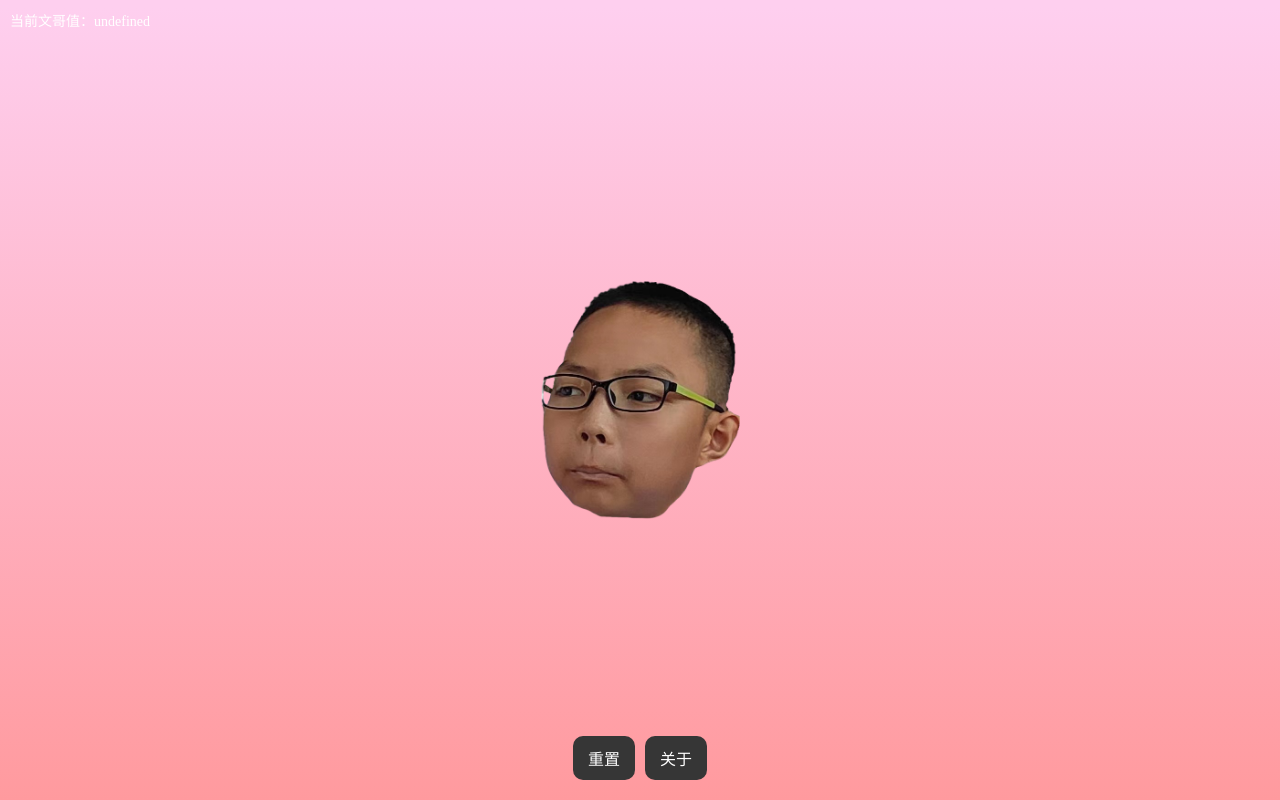
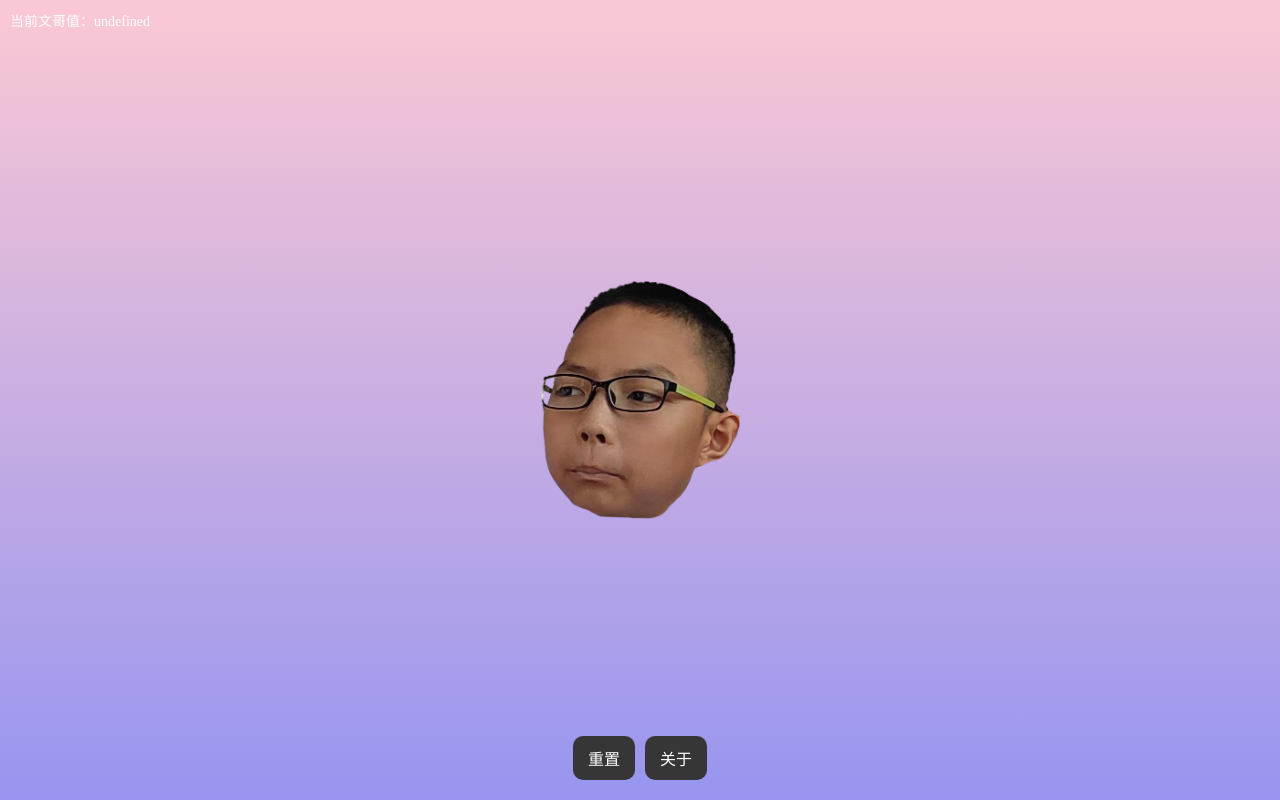
Before and after one commit to chengtx809/wggame, a plain HTML site: page index.html in a window 1280 px wide. Drawn offline with Linux system fonts and the light colour scheme.

Commit message:
Update style.css

```diff
--- a/style/style.css
+++ b/style/style.css
@@ -17,7 +17,7 @@ img {
 
 
 body {
-    background-image: linear-gradient(to top, #ff9a9e 0%, #fecfef 99%, #fecfef 100%);
+    background-image: linear-gradient(to top, #9795f0 0%, #fbc8d4 100%);
     height: 100vh;
     display: flex;
     align-items: flex-end;
```
